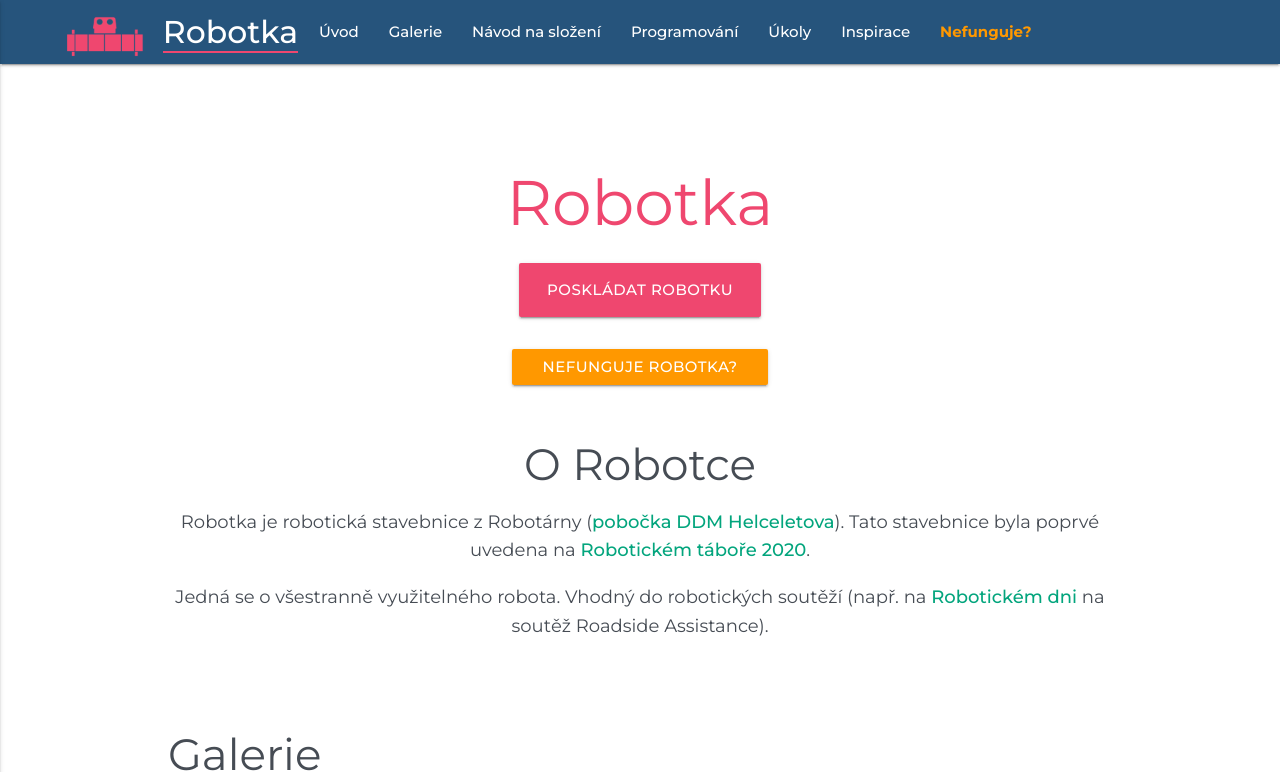
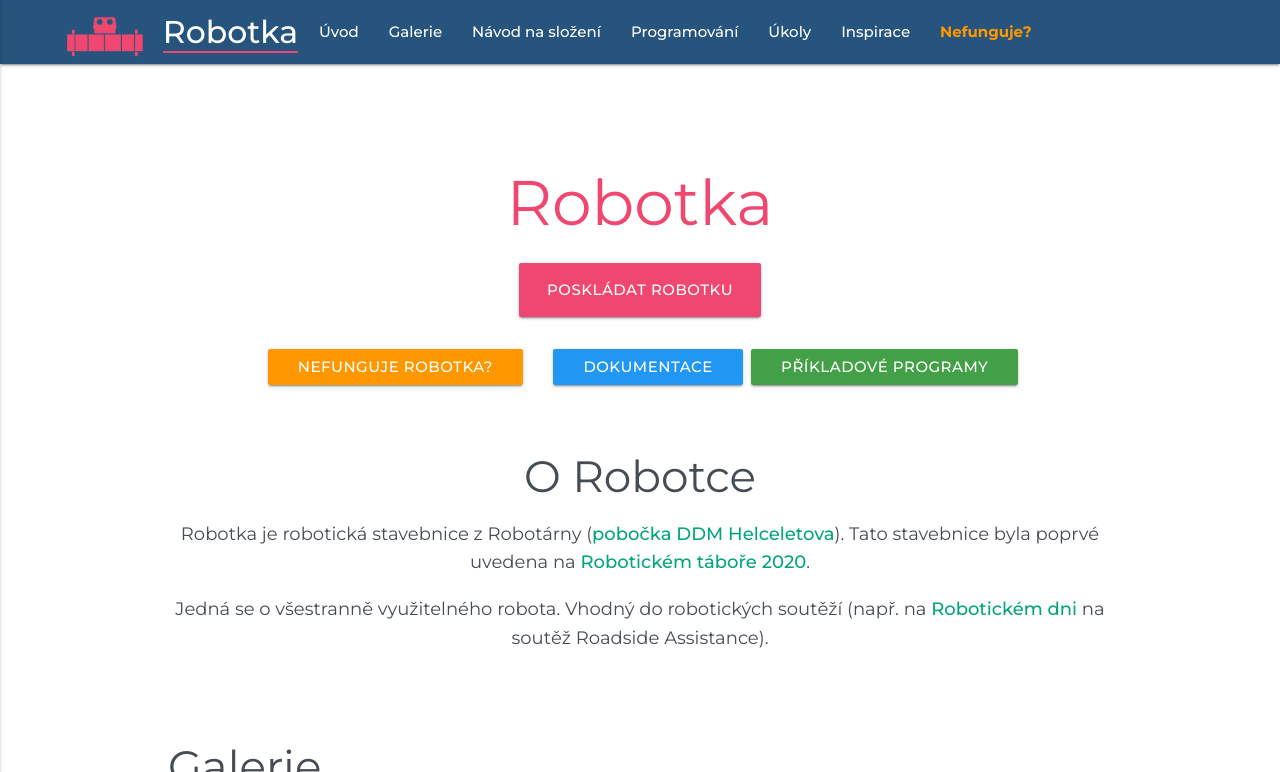
Before and after one commit to RoboticsBrno/robotka.robotickytabor.cz, a Jekyll site: the page built from index.md, in a window 1280 px wide and 900 px high, cut to the strip 0-772 px from the top of the window. Built offline with Jekyll 4.4.1, drawn with Linux system fonts in a browser that asks for light colours.

Commit message:
Add more links to home page

```diff
--- a/_layouts/home.html
+++ b/_layouts/home.html
@@ -11,8 +11,20 @@ layout: default
     </div>
 
     <div class="row center" style="margin-top: 32px">
-      {% assign recovery = site.data.collectionMenus.recovery[0] %}
-      <a href="{{ recovery.doc.url | relative_url }}" class="btn waves-effect waves-light orange">Nefunguje Robotka?</a>
+      <div class="col xl2"> </div>
+      <div class="col s12 xl3" style="margin-bottom: 12px">
+        {% assign recovery = site.data.collectionMenus.recovery[0] %}
+        <a href="{{ recovery.doc.url | relative_url }}" class="btn waves-effect waves-light orange">Nefunguje Robotka?</a>
+      </div>
+
+      <div class="col s12 xl2"  style="margin-bottom: 12px">
+        <a class="btn blue " href="https://roboticsbrno.github.io/RB3204-RBCX-Robotka-library/modules.html">Dokumentace</a>
+      </div>
+      <div class="col s12 xl3"  style="margin-bottom: 12px">
+        <a class="btn green darken-1"  href="https://github.com/RoboticsBrno/robotka-examples/archive/master.zip">Příkladové programy</a>
+      </div>
+
+      <div class="col xl2"> </div>
     </div>
   </div>
 
@@ -23,7 +35,6 @@ layout: default
       </div>
     </div>
   </div>
-
   <div class="section" id="galerie">
     <p>  </p>
     <div class="row">
```
